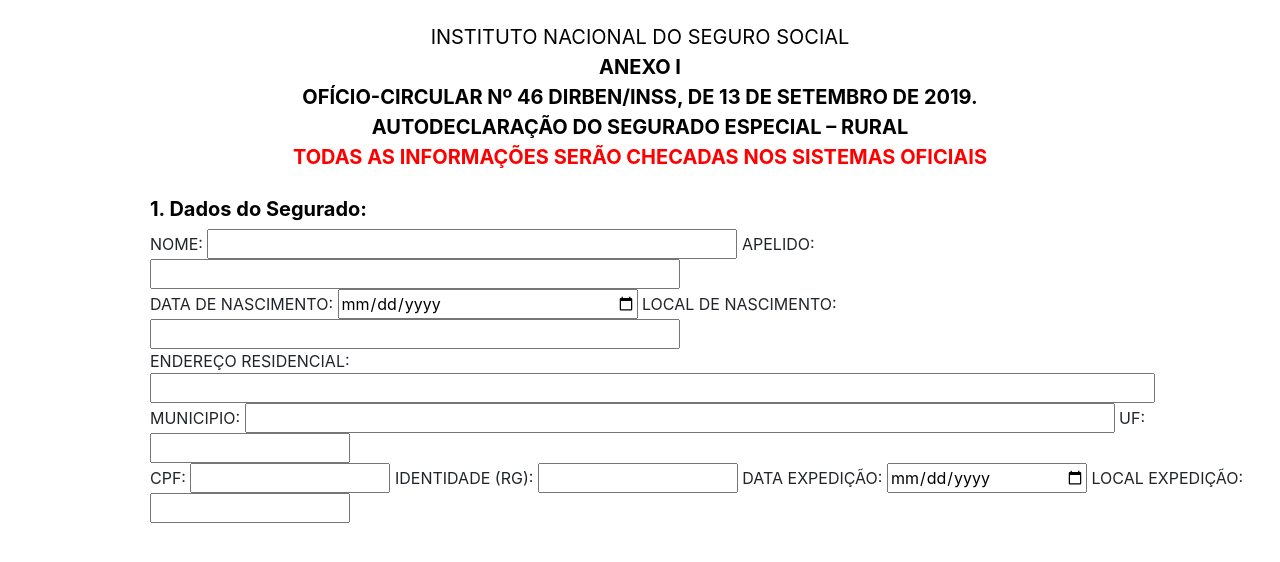
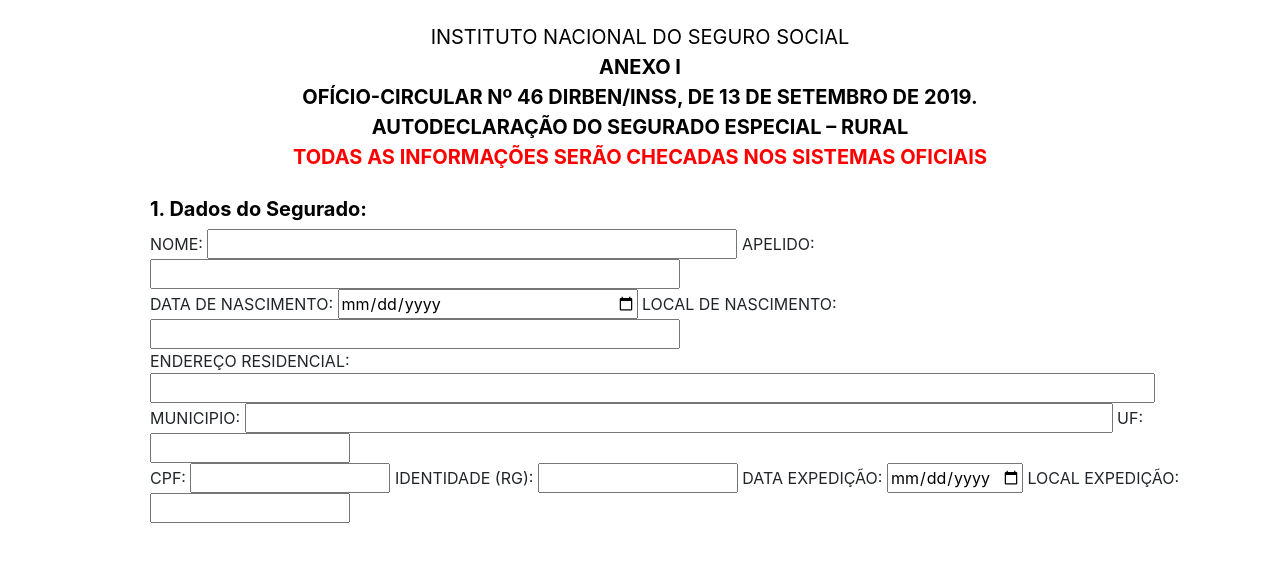
Before and after one commit to ThePabloDev/ProjetoFormulario, a plain HTML site: page index.html in a window 1280 px wide. Shown: the part 230-792 px from the top of the page. Drawn offline with nearby package versions, Linux system fonts and the light colour scheme.

Commit message:
Projeto em desenvolvimento

```diff
--- a/assets/css/estilo.css
+++ b/assets/css/estilo.css
@@ -50,7 +50,7 @@ h1{
 }
 
 .box-municipio{
-    width: 870px;
+    width: 868px;
 }
 
 .box-uf{
@@ -66,7 +66,7 @@ h1{
 }
 
 .box-exp{
-    width: 200px;
+    width: 136px;
 }
 
 .box-local-exp{
```
Also changed, not shown: index.html (+0 -1 lines).
